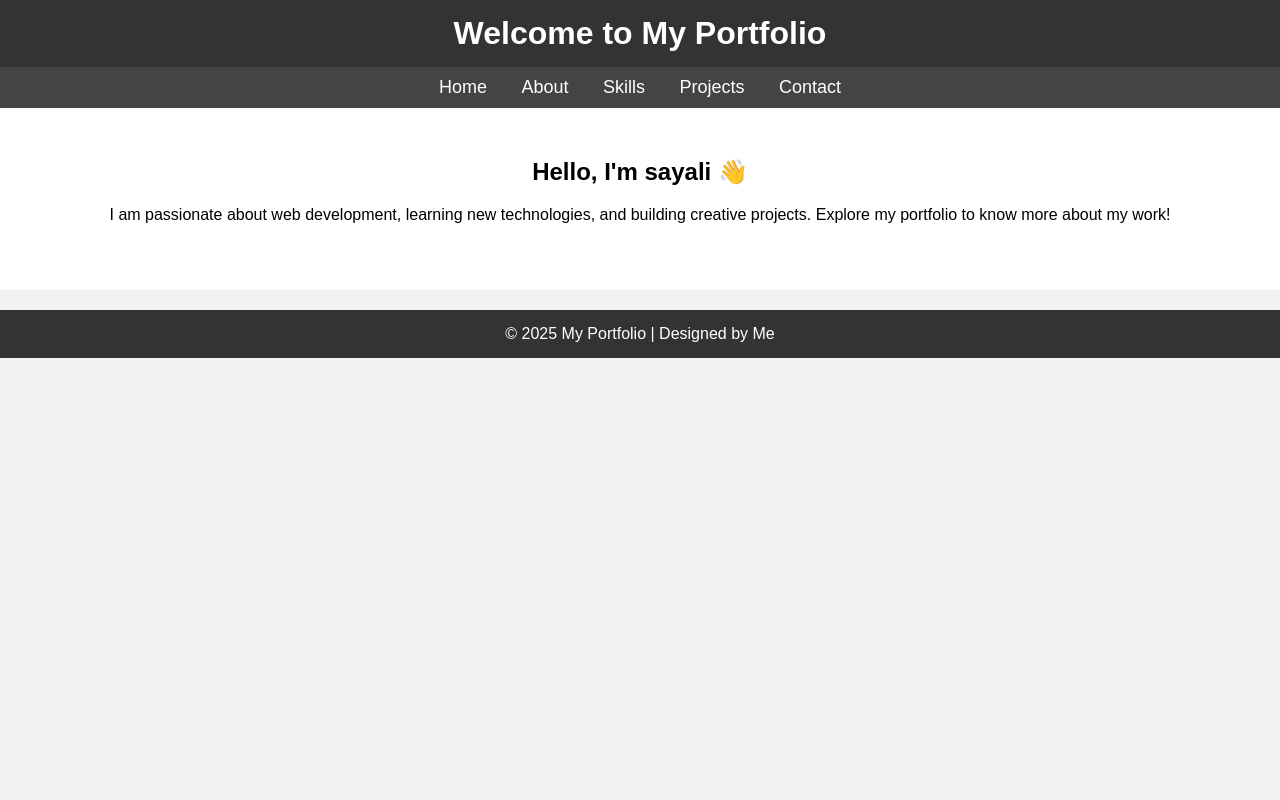
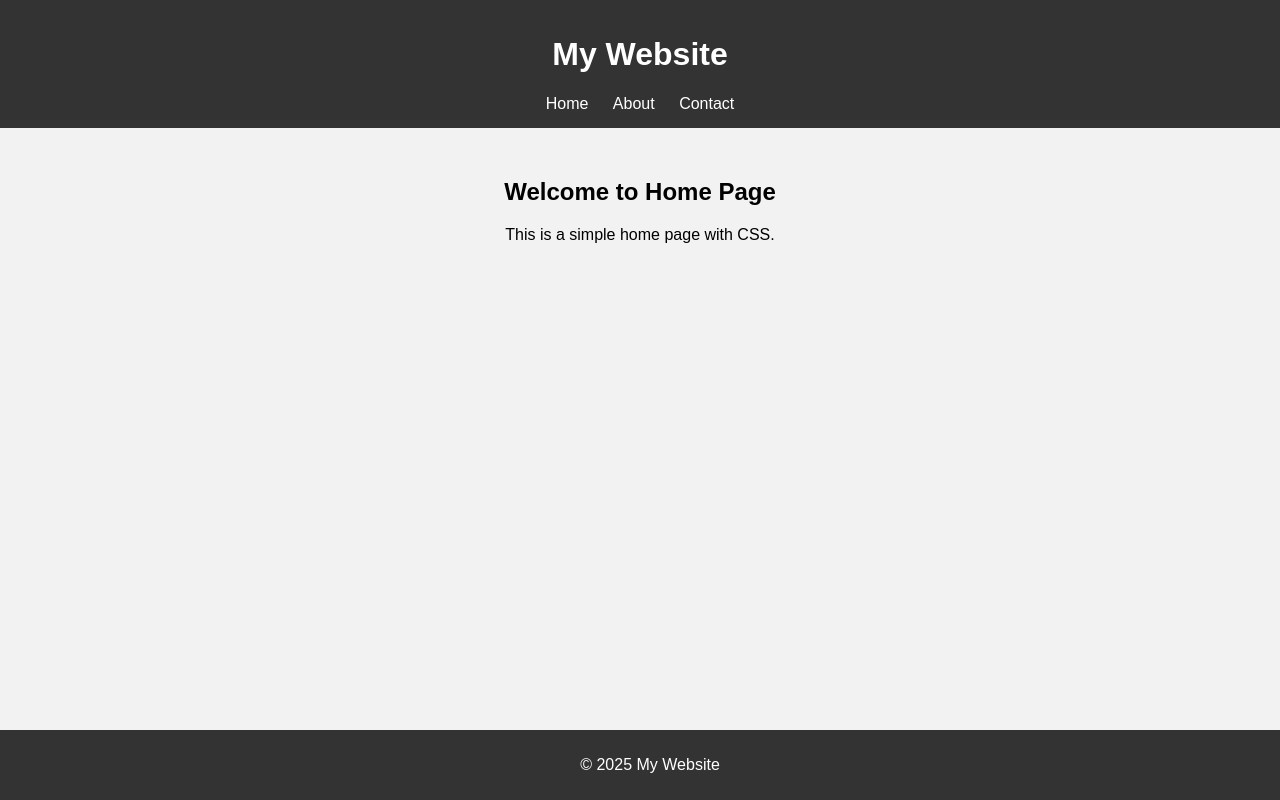
Before and after one commit to sayalibalasahebgaikwad-stack/sayali01, a plain HTML site: page home.html in a window 1280 px wide. Drawn offline with Linux system fonts and the light colour scheme.

Commit message:
Add files via upload

```diff
--- a/home.html
+++ b/home.html
@@ -1,93 +1,61 @@
 <!DOCTYPE html>
-<html lang="en">
+<html>
 <head>
-    <meta charset="UTF-8">
-    <meta name="viewport" content="width=device-width, initial-scale=1.0">
-    <title>My Portfolio - Home</title>
-
+  <title>Home</title>
   <style>
     body {
+      margin: 0;
       font-family: Arial, sans-serif;
-            margin: 0;
-            padding: 0;
-            background: #f2f2f2;
+      background-color: #f2f2f2;
+      text-align: center;
     }
 
     header {
-            background: #333;
+      background-color: #333;
+      color: white;
       padding: 15px;
-            text-align: center;
-        }
-
-        header h1 {
-            color: white;
-            margin: 0;
-        }
-
-        nav {
-            background: #444;
-            padding: 10px;
-            text-align: center;
     }
 
     nav a {
       color: white;
-            margin: 0 15px;
-            font-size: 18px;
       text-decoration: none;
+      margin: 0 10px;
+      font-size: 16px;
     }
 
-        nav a:hover {
-            color: #ffcc00;
-        }
-
-        .hero {
-            padding: 50px;
-            background: white;
-            text-align: center;
-        }
-
-        .hero h2 {
-            margin-top: 0;
+    .content {
+      margin-top: 50px;
     }
 
     footer {
-            text-align: center;
-            padding: 15px;
-            background: #333;
+      background-color: #333;
       color: white;
-            margin-top: 20px;
+      padding: 10px;
+      position: fixed;
+      bottom: 0;
+      width: 100%;
     }
   </style>
-
 </head>
 <body>
 
-    <!-- Header -->
   <header>
-        <h1>Welcome to My Portfolio</h1>
+    <h1>My Website</h1>
+    <nav>
+      <a href="home.html">Home</a>
+      <a href="about.html">About</a>
+      <a href="contact.html">Contact</a>
+    </nav>
   </header>
 
-    <!-- Navbar -->
-    <nav>
-        <a href="index.html">Home</a>
-        <a href="about.html">About</a>
-        <a href="skills.html">Skills</a>
-        <a href="projects.html">Projects</a>
-        <a href="contact.html">Contact</a>
-    </nav>
-
-    <!-- Hero Section -->
-    <div class="hero">
-        <h2>Hello, I'm sayali 👋</h2>
-        <p>
-            I am passionate about web development, learning new technologies,
-            and building creative projects.
-            Explore my portfolio to know more about my work!
-        </p>
+  <div class="content">
+    <h2>Welcome to Home Page</h2>
+    <p>This is a simple home page with CSS.</p>
   </div>
 
-    <!-- Footer -->
   <footer>
-        © 2025 My Portfolio | Designed by Me
+    <p>© 2025 My Website</p>
   </footer>
+
+</body>
+</html>
```
Also changed, not shown: contact.html (added, +38 -0 lines). Lines whose indentation alone changed are shown as unchanged.
